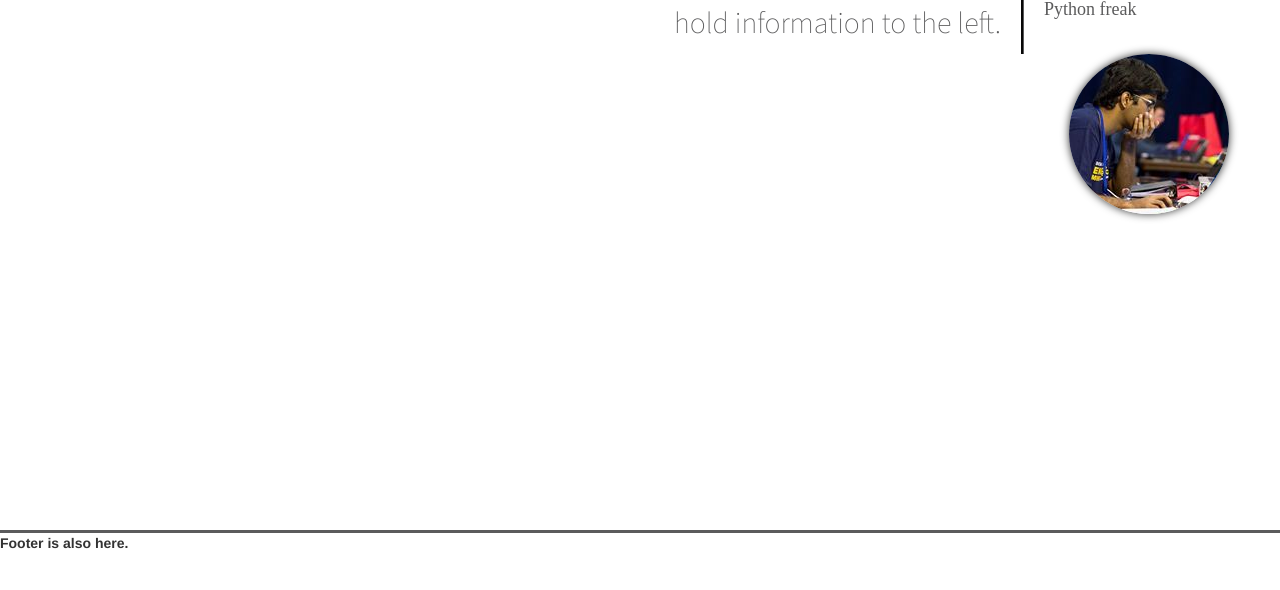
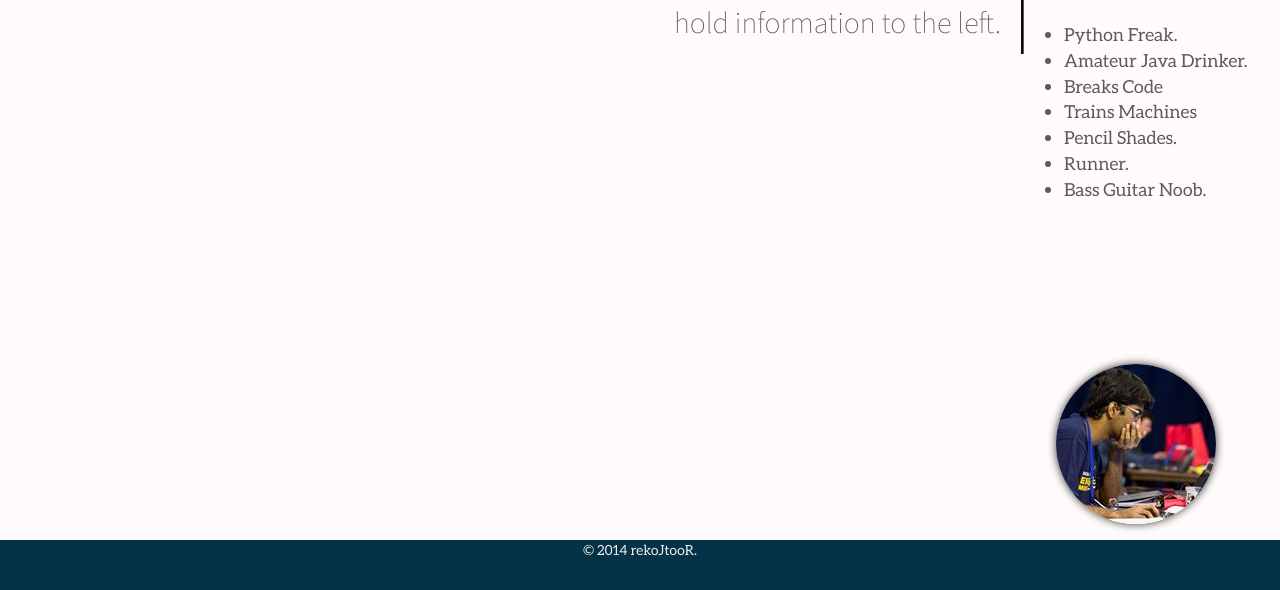
Before and after one commit to nave91/persona, a plain HTML site: page index.html in a window 1280 px wide. Shown: the part 210-800 px from the top of the page. Drawn offline with Linux system fonts and the light colour scheme; a web font is replaced by a local one.

Commit message:
some shape

```diff
--- a/css/main.css
+++ b/css/main.css
@@ -14,21 +14,21 @@
 }
 @font-face {
     font-family: 'Aleo-Regular';
-    src: url(../fonts/Aleo-Regulat.otf)
+    src: url(../fonts/Aleo-Regular.otf)
 }
 
 body {
     font-family: 'Source Sans Pro', serif;
     font-size: 23px;
-    font-weight: bolder
 }
 
-
+wrapper {
+    background-color: #7F7D7D;
+}
 
 .startpage-leftbox {
     padding-top:  5%;
     width: 80%;
-
     border-right: 3px solid #5B5B5C;
     border-right-style: groove;
     float: left;
@@ -45,13 +45,14 @@ body {
     width: 20%;
     float: right;
 }
-.startpage-rightbox p{
+.startpage-rightbox wrap{
     font-family: 'Aleo-Regular', serif;
     font-size: 18px;
-    font-weight: 100;
     padding-left: 20px;
+    padding-right: 25%;
     color: #5B5B5C;
     text-align: left;
+    padding-right: 25%;
 }
 .startpage-rightbox h1{
     font-family: 'BebasNeue Bold', serif;
@@ -74,11 +75,9 @@ body {
     color: #eee;
     background-color: #053247;
     font-size: 200%;
-<<<<<<< HEAD
     text-align: right;
-=======
     padding-left: 7%;
->>>>>>> 8d014e35db0046d128a465d7a8369a9a127c57b6
+    font-weight: bolder;
 }
 .startpage-circle {
 	border-radius: 75px;
@@ -89,14 +88,9 @@ body {
 	-moz-box-shadow: 0 0 8px rgba(0, 0, 0, .8);
 	background: url(../img/dp.jpg) no-repeat;
     position: fixed;
-<<<<<<< HEAD
     bottom: 5%;
     right: 5%;
     margin-bottom: 2%;
-=======
-    bottom: 20%;
-    right: 4%;
->>>>>>> 8d014e35db0046d128a465d7a8369a9a127c57b6
     max-height: 100%;
     max-width: 100%;
 }
@@ -112,6 +106,13 @@ body {
     position:absolute;
     bottom:0;
     width:100%;
-    height:60px;
-    border-top: 3px solid #5B5B5C;
+    height:50px;
+    background-color: #053247;
+    color: #eee;
+    text-align: center;
 }
+
+.footer left {
+    font-family: 'Aleo-Regular';
+
+}
--- a/index.html
+++ b/index.html
@@ -9,7 +9,7 @@
         <link href="css/main.css" rel=stylesheet type="text/css">
         <link href="css/bootstrap.css" rel=stylesheet type="text/css">
     </head>
-    <body>
+    <body style="background-color: #FFFBFA;">
         <div class="startpage-header">
             Root of the Joker.
         </div>
@@ -22,10 +22,18 @@
         </div>
         <div class="startpage-rightbox">
             <h1>Naveen Kumar Lekkalapudi</h1>
-            <p>Python freak</p>
+            <wrap><ul>
+                <li>Python Freak.</li>
+                <li>Amateur Java Drinker.</li>
+                <li>Breaks Code</li>
+                <li>Trains Machines</li>
+                <li>Pencil Shades.</li>
+                <li>Runner.</li>
+                <li>Bass Guitar Noob.</li>
+            </ul></wrap>
         </div>
         <div class="footer">
-            Footer is also here.
+            <left>&copy; 2014 rekoJtooR.</left>
         </div>
     </body>
 </html>
```
